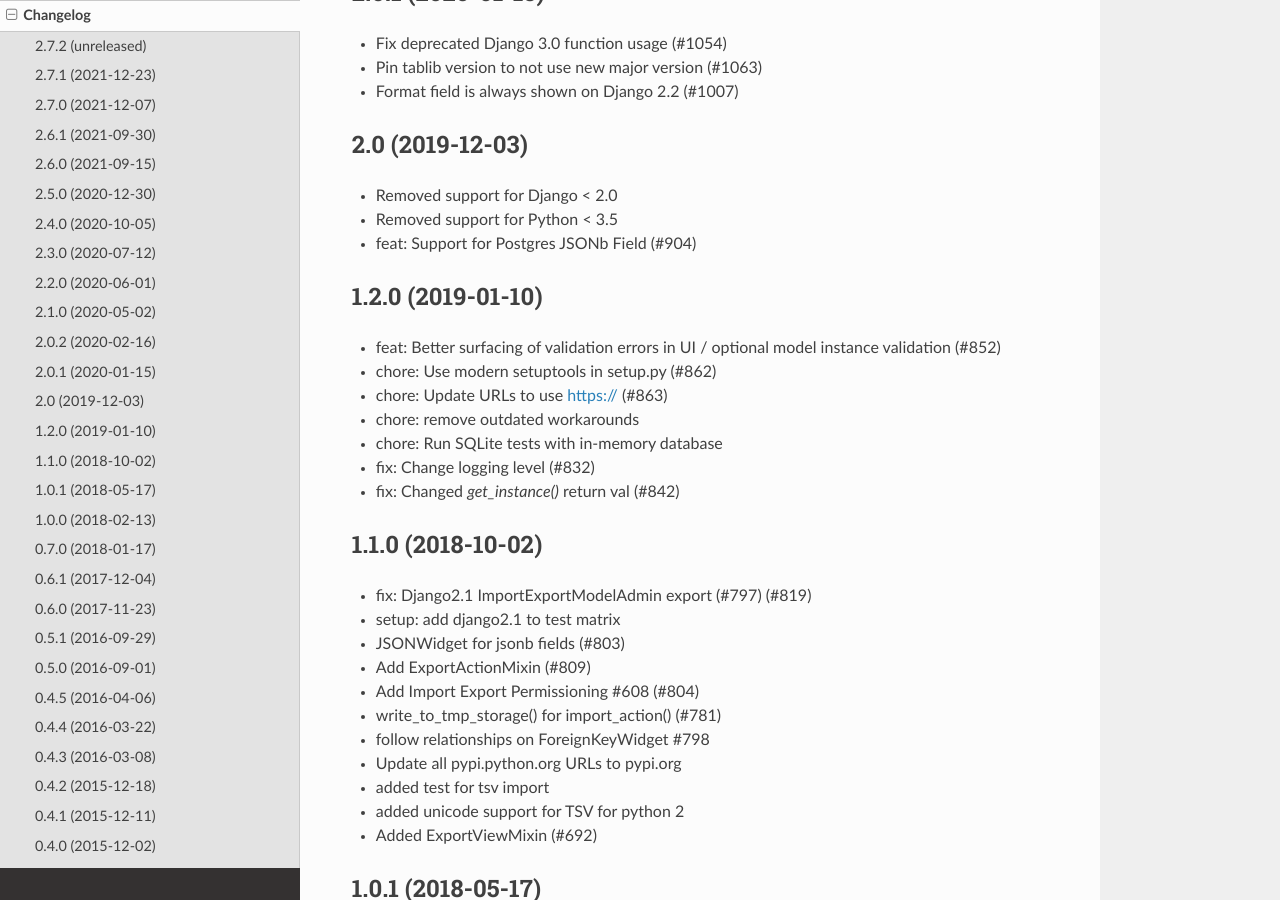
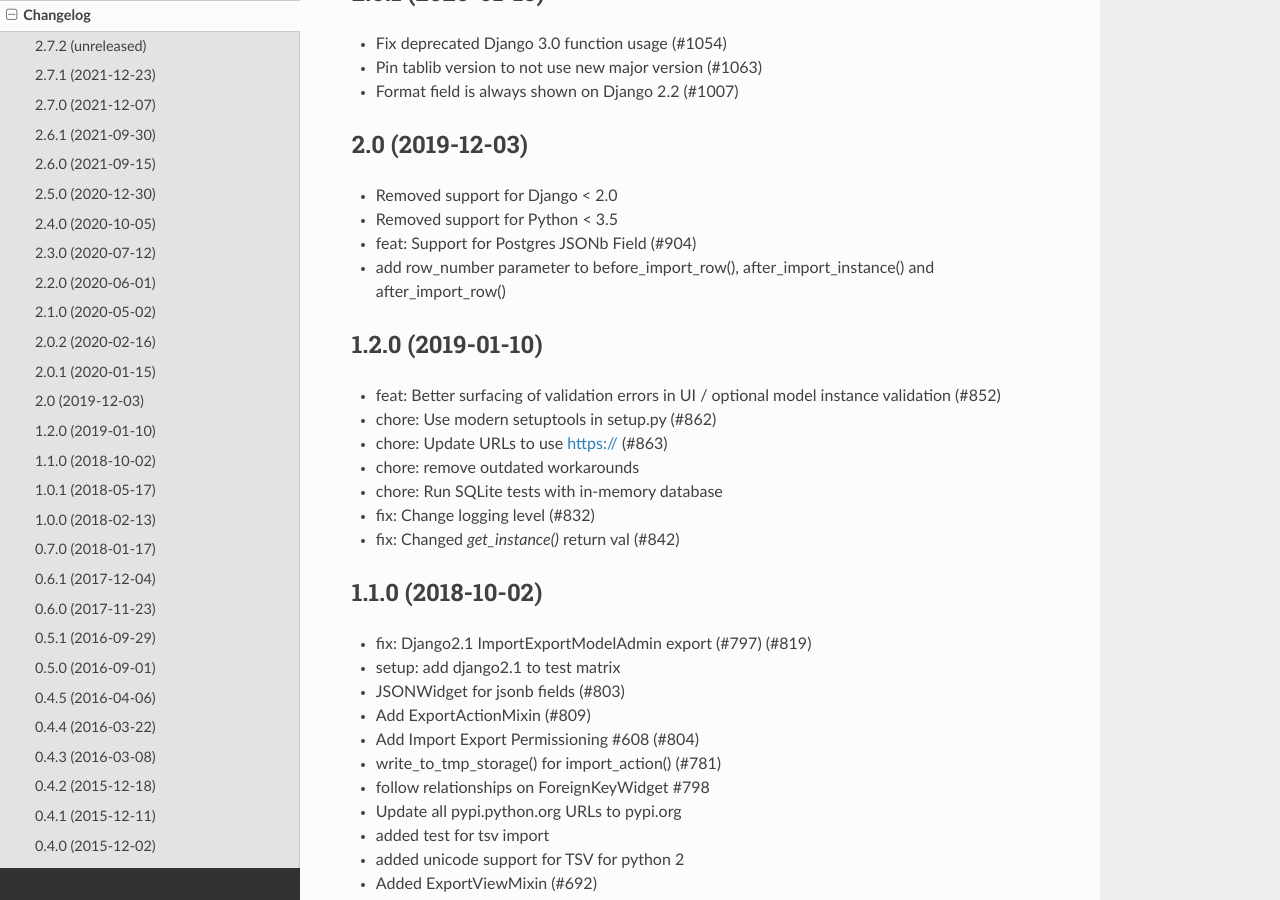
Before and after one commit to django-import-export/django-import-export, a Sphinx documentation site: the page built from docs/changelog.rst, in a window 1280 px wide and 900 px high, scrolled down 2579 px. Built offline with Sphinx 7.4.7 and the Read the Docs theme 2.0.0, drawn with Linux system fonts in a browser that asks for light colours.

Commit message:
add row_number parameter to before_import_row, after_import_row and after_import_instance

```diff
--- a/docs/changelog.rst
+++ b/docs/changelog.rst
@@ -134,6 +134,7 @@
 - Removed support for Django < 2.0
 - Removed support for Python < 3.5
 - feat: Support for Postgres JSONb Field (#904)
+- add row_number parameter to before_import_row(), after_import_instance() and after_import_row()
 
 1.2.0 (2019-01-10)
 ------------------
```
